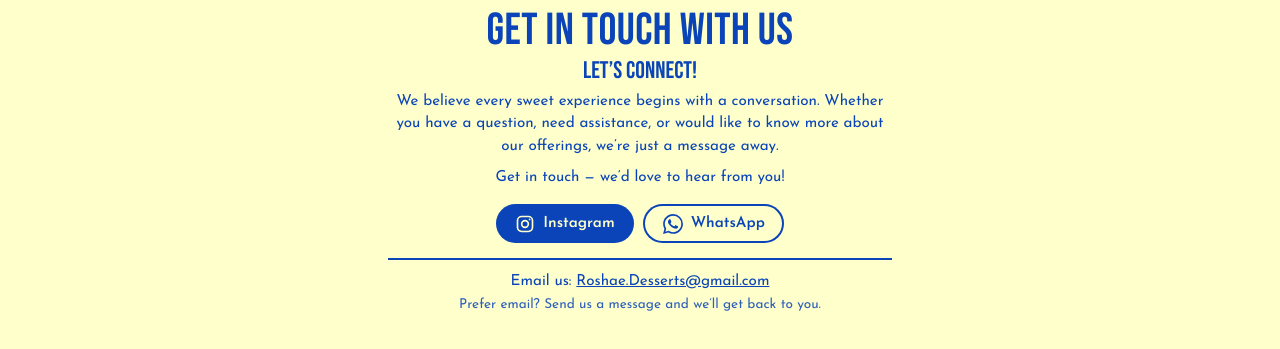
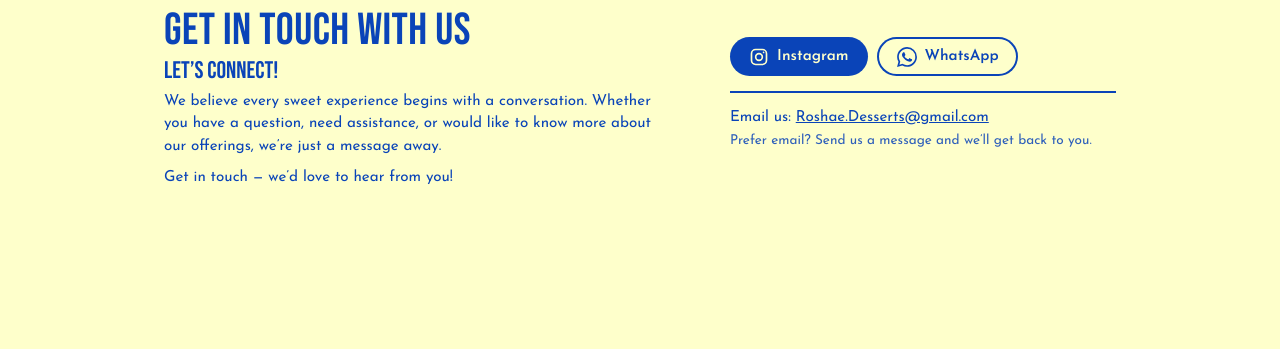
Before and after one commit to Roshae-Desserts/Roshae.Desserts, a plain HTML site: page template.html in a window 1280 px wide. Shown: the part 477-826 px from the top of the page. After the commit the page ends 800 px from the top, so only its background shows below. Drawn offline with Linux system fonts and the light colour scheme; a web font is replaced by a local one.

Commit message:
fixing footer

```diff
--- a/css/style.css
+++ b/css/style.css
@@ -138,3 +138,11 @@ footer .flogo{height:3rem;margin:0 auto .8rem}
 .ribbon span::after{content:"✦";margin-left:3rem}
 @keyframes ribbon{to{transform:translateX(-50%)}}
 @media (prefers-reduced-motion:reduce){.ribbon .track{animation:none}}
+
+/* footer: use the full width on desktop */
+@media (min-width:900px){
+  .contact .wrap{max-width:62rem;display:grid;grid-template-columns:1.3fr 1fr;column-gap:4rem;text-align:left;align-items:start}
+  .contact .wrap>*{grid-column:1}
+  .contact .actions{grid-column:2;grid-row:1/3;align-self:end;justify-content:flex-start;margin:0 0 .9rem}
+  .contact .mail{grid-column:2;grid-row:3/5;align-self:start;padding-top:.9rem}
+}
```
